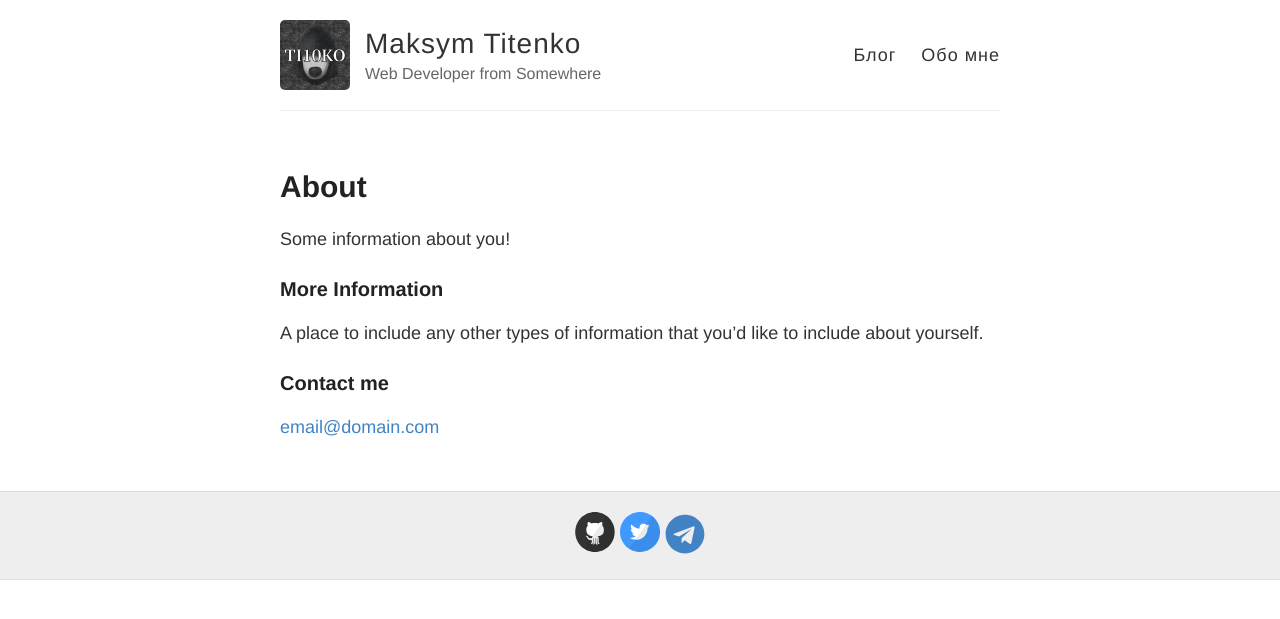
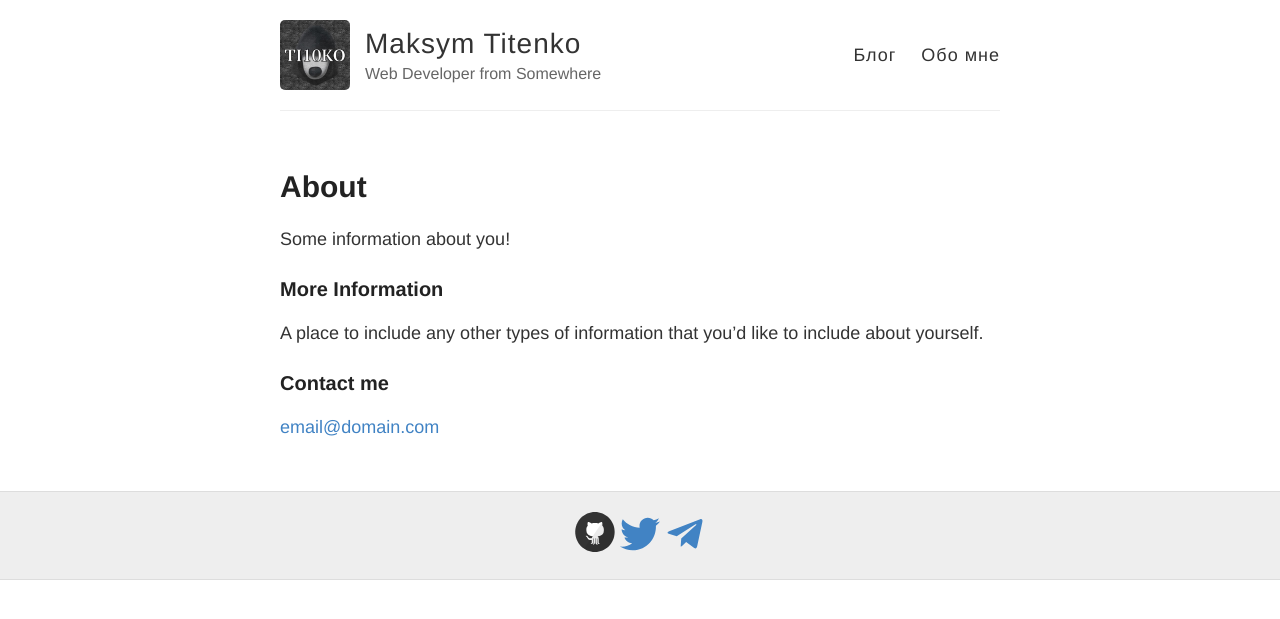
Before and after one commit to titenko/titenko.github.io, a Jekyll site: the page built from about.md, in a window 1280 px wide. Shown: the top 619 px of the page. Built offline with Jekyll 4.4.1, drawn with Linux system fonts in a browser that asks for light colours; nearby versions of some CDN libraries.

Commit message:
Update svg-icons.html

```diff
--- a/_includes/svg-icons.html
+++ b/_includes/svg-icons.html
@@ -7,9 +7,10 @@
 {% if site.footer-links.linkedin %}<a href="https://www.linkedin.com/in/{{ site.footer-links.linkedin }}"><i class="svg-icon linkedin"></i></a>{% endif %}
 {% if site.footer-links.pinterest %}<a href="https://www.pinterest.com/{{ site.footer-links.pinterest }}"><i class="svg-icon pinterest"></i></a>{% endif %}
 {% if site.footer-links.rss %}<a href="{{ site.baseurl }}/feed.xml"><i class="svg-icon rss"></i></a>{% endif %}
-{% if site.footer-links.twitter %}<a href="https://www.twitter.com/{{ site.footer-links.twitter }}"><i class="svg-icon twitter"></i></a>{% endif %}
+{% if site.footer-links.twitter %}<a href="https://www.twitter.com/{{ site.footer-links.twitter }}"><i class="fab fa-twitter" style="width: 40px;
+height: 40px;"></i></a>{% endif %}
 {% if site.footer-links.stackoverflow %}<a href="http://stackoverflow.com/{{ site.footer-links.stackoverflow }}"><i class="svg-icon stackoverflow"></i></a>{% endif %}
 {% if site.footer-links.youtube %}<a href="https://youtube.com/{{ site.footer-links.youtube }}"><i class="svg-icon youtube"></i></a>{% endif %}
 {% if site.footer-links.googleplus %}<a href="https://plus.google.com/{{ site.footer-links.googleplus }}"><i class="svg-icon googleplus"></i></a>{% endif %}
-{% if site.footer-links.telegram %}<a href="https://www.t.me/{{ site.footer-links.telegram }}"><i class="fab fa-telegram" style="width: 40px;
+{% if site.footer-links.telegram %}<a href="https://www.t.me/{{ site.footer-links.telegram }}"><i class="fab fa-telegram-plane" style="width: 40px;
 height: 40px;"></i></a>{% endif %}
```
